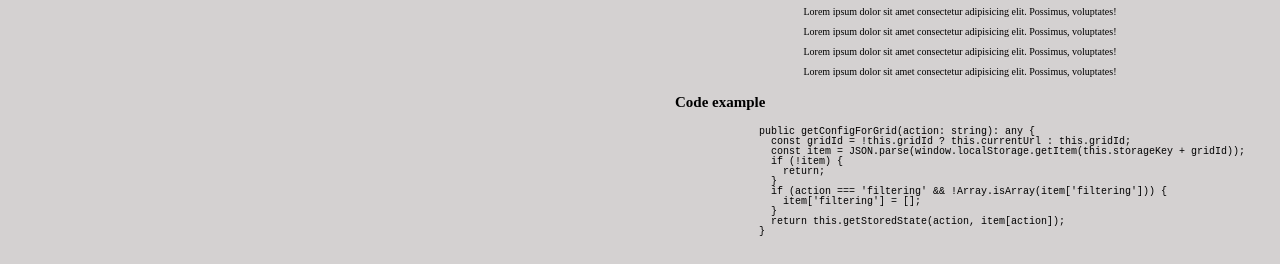
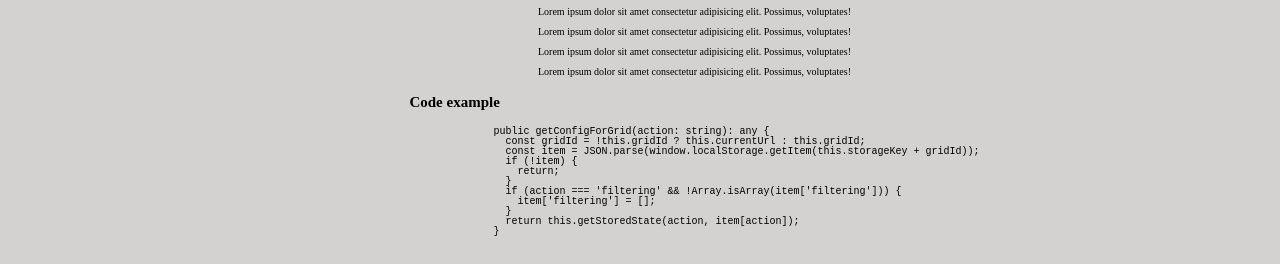
Before and after one commit to 23Boom23/rsschool-cv, a website: page index.html in a window 1280 px wide. Shown: the part 932-1196 px from the top of the page. Drawn offline with Linux system fonts and the light colour scheme.

Commit message:
feat:style columns

```diff
--- a/index.html
+++ b/index.html
@@ -63,7 +63,7 @@
       </div>
     </header>
     <section class="two__columns">
-      <div class="wrapper left__column">
+      <div class="column__wrapper1 left__column">
         <!-- CONTACTS -->
         <section class="contacts">
           <div class="contacts__wrapper">
@@ -135,7 +135,7 @@
         </section>
         <!-- LANGUAGES -->
       </div>
-      <div class="wrapper right__column">
+      <div class="column__wrapper2 right__column">
         <section class="experience">
           <div class="experience__wrapper">
             <h2 class="experience__title">Experience:</h2>
@@ -252,7 +252,9 @@
         <section class="education">
           <div class="education__wrapper">
             <h2 class="education__title">Education</h2>
-            <p class="education__text">Lorem ipsum dolor sit amet consectetur adipisicing elit. Possimus, voluptates!</p>
+            <p class="education__text">
+              Lorem ipsum dolor sit amet consectetur adipisicing elit. Possimus, voluptates!
+            </p>
             <p>Lorem ipsum dolor sit amet consectetur adipisicing elit. Possimus, voluptates!</p>
             <p>Lorem ipsum dolor sit amet consectetur adipisicing elit. Possimus, voluptates!</p>
             <p>Lorem ipsum dolor sit amet consectetur adipisicing elit. Possimus, voluptates!</p>
--- a/scss/global/_global.scss
+++ b/scss/global/_global.scss
@@ -31,16 +31,15 @@ h3 {
 }
 
 .two__columns {
-  width: 100%;
+  background-color: $primary3;
 }
 
 .left__column {
-  background-color: $primary3;
-  width: 42%;
+  // width: 42%;
 }
 
 .right__column {
-  width: 58%;
+  // width: 58%;
 }
 
 a {
@@ -56,6 +55,14 @@ a {
   max-width: 1440px;
 }
 
+.column__wrapper1 {
+}
+
+.column__wrapper2 {
+  width: 66%;
+  max-width: 1440px;
+}
+
 nav,
 header,
 section,
```
Also changed, not shown: css/index.css.
